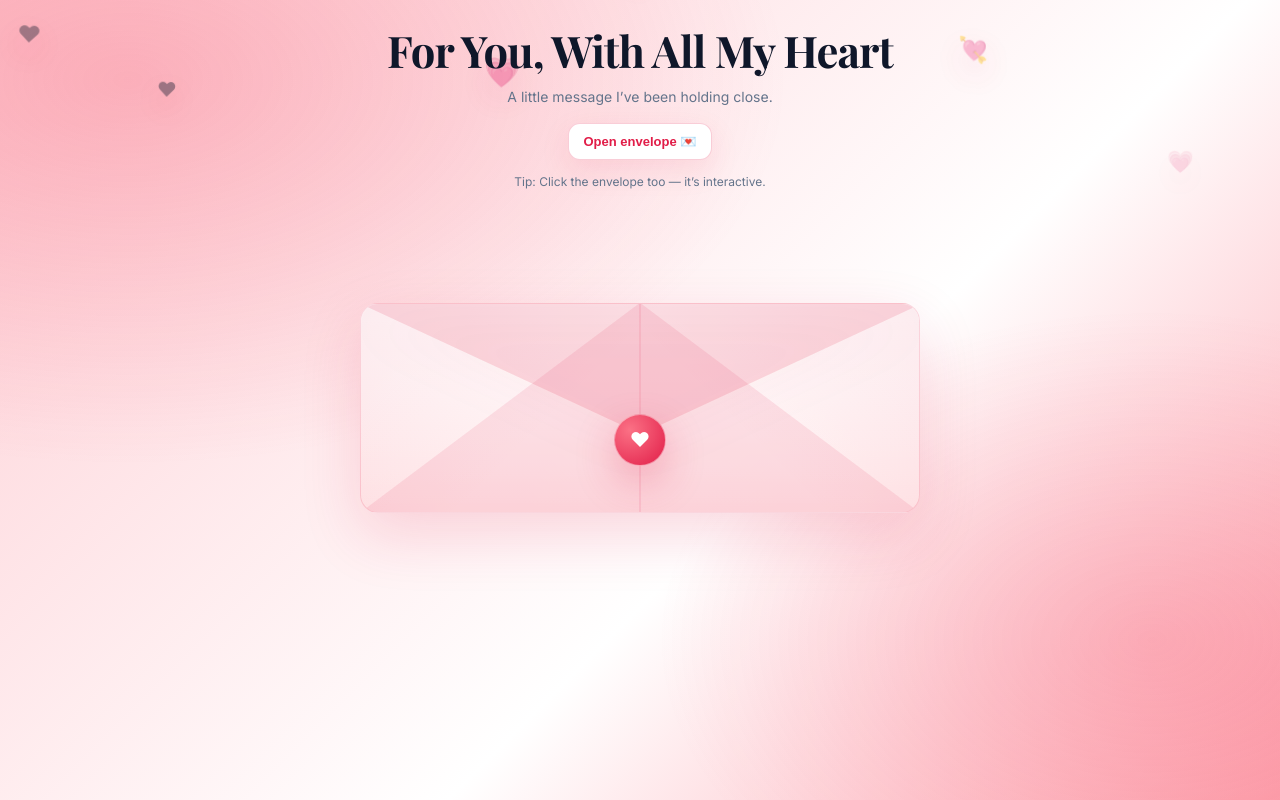
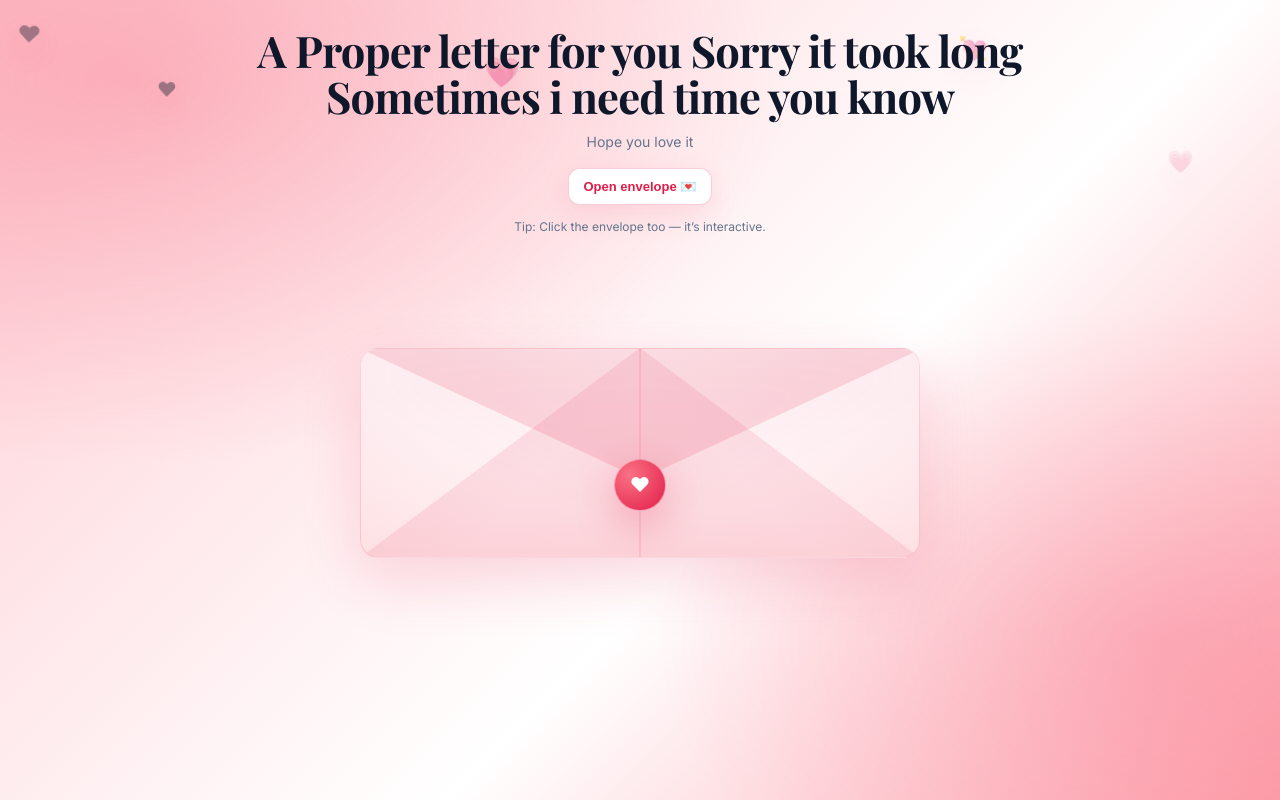
Before and after one commit to githubusername100/love-letter, a plain HTML site: page index.html in a window 1280 px wide. Shown: the top 800 px of the page. Drawn offline with nearby package versions, Linux system fonts and the light colour scheme.

Commit message:
Update index.html

```diff
--- a/index.html
+++ b/index.html
@@ -360,8 +360,8 @@
   <div class="wrap">
     <div style="width:min(980px,100%);">
       <section class="scene">
-        <h1 class="title">For You, With All My Heart</h1>
-        <p class="subtitle">A little message I’ve been holding close.</p>
+        <h1 class="title">A Proper letter for you Sorry it took long Sometimes i need time you know </h1>
+        <p class="subtitle">Hope you love it</p>
 
         <div class="controls">
           <button class="btn" type="button" id="toggleBtn">Open envelope 💌</button>
```
